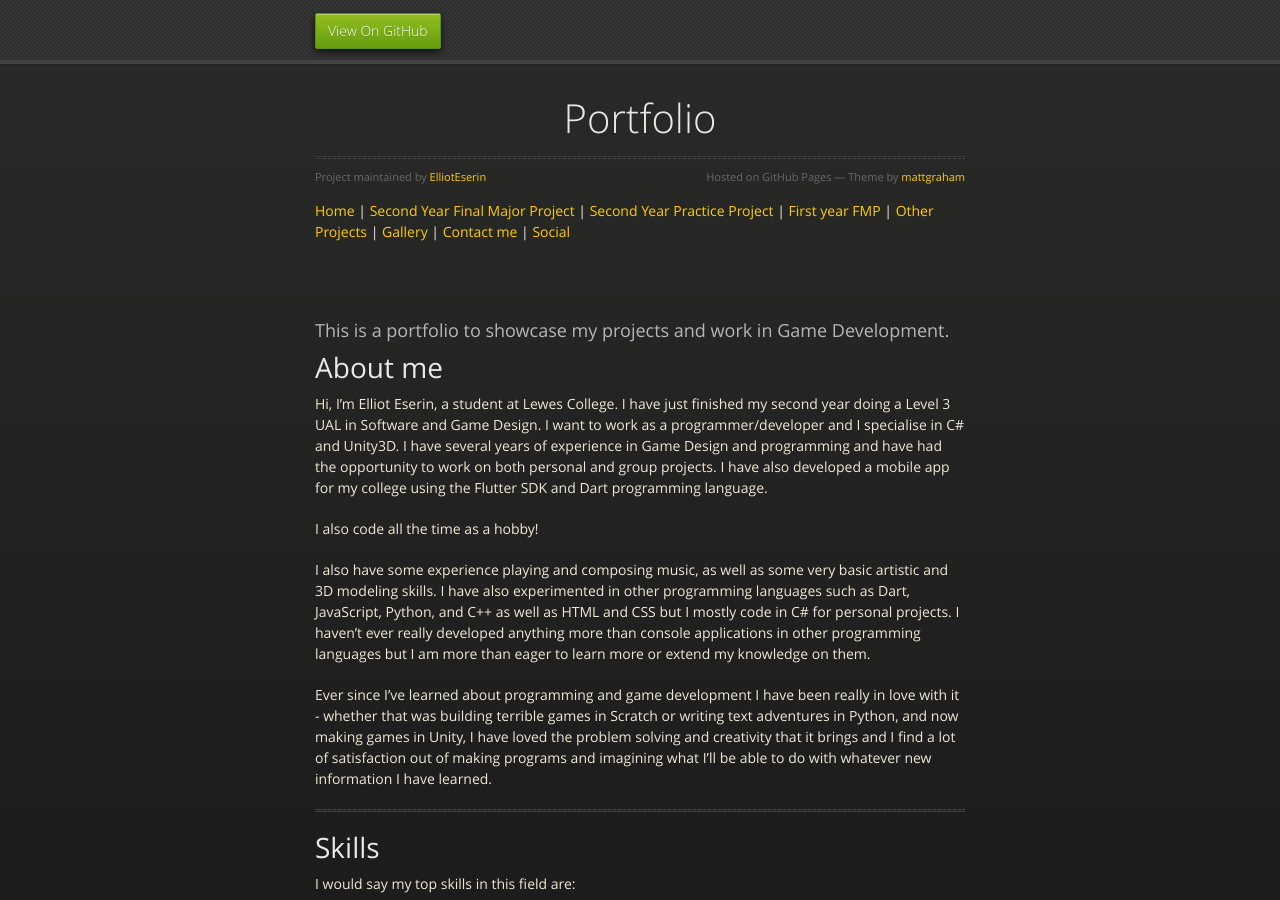
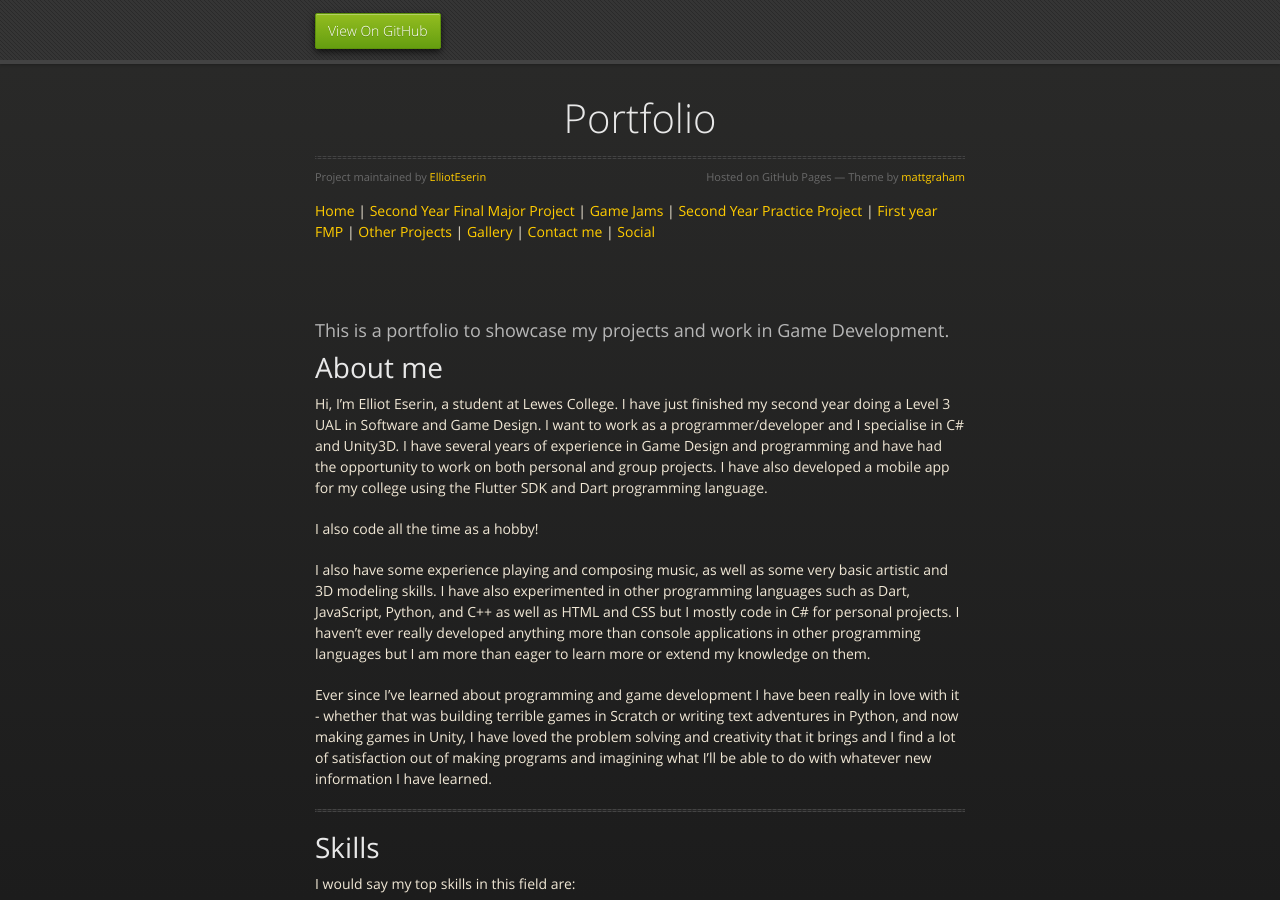
Before and after one commit to ElliotEserin/Portfolio, a Jekyll site: the page built from index.md, in a window 1280 px wide and 900 px high. Built offline with Jekyll 4.4.1, drawn with Linux system fonts in a browser that asks for light colours; the repository's description, which GitHub fills in, is left out; our own code applies the rules of GitHub Pages for plain Markdown files.

Commit message:
Update default.html

```diff
--- a/_layouts/default.html
+++ b/_layouts/default.html
@@ -41,6 +41,7 @@
           <br>
           <a href="index.html">Home</a> |
           <a href="year2FMP.html">Second Year Final Major Project</a> |
+          <a href="GameJams.html">Game Jams</a> |
           <a href="year2Project1.html">Second Year Practice Project</a> |
           <a href="FMP.html">First year FMP</a> |
           <a href="OtherProjects.html">Other Projects</a> |
```
